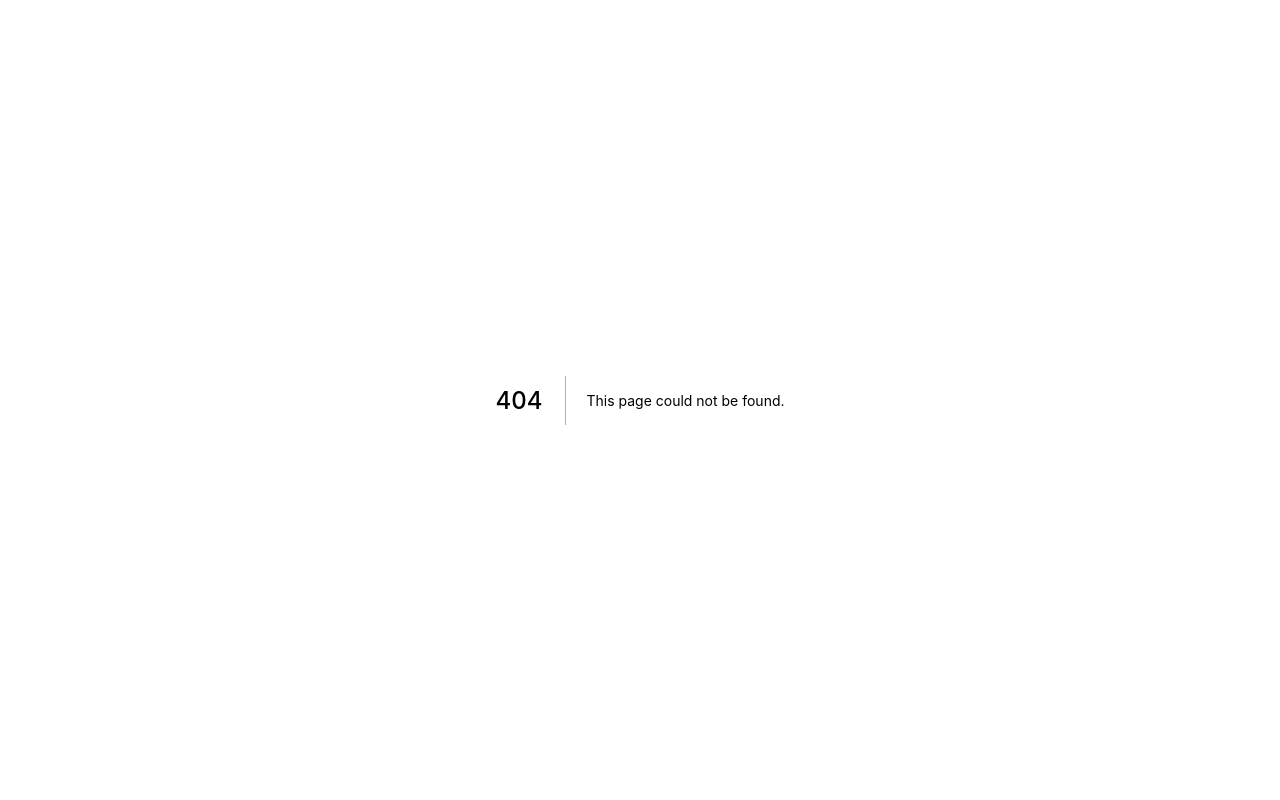
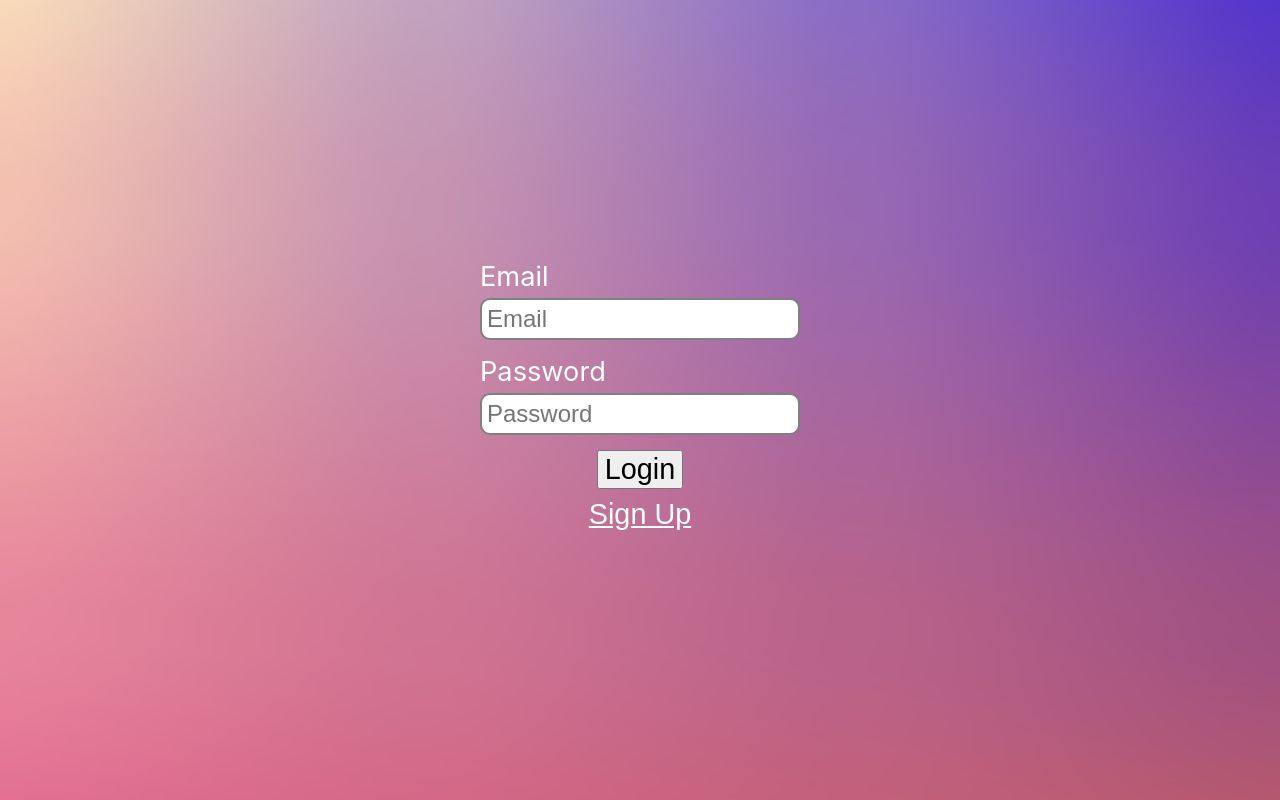
Before and after one commit to arshi45/capt.io, a Next.js app: page /auth in a window 1280 px wide. Before the commit this address had no page. Built offline with nearby package versions, Linux system fonts and the light colour scheme.

Commit message:
Login Page

```diff
--- a/firebase/db.js
+++ b/firebase/db.js
@@ -1,6 +1,7 @@
 // Import the functions you need from the SDKs you need
 import { initializeApp } from "firebase/app";
-import {getStorage} from "firebase/storage"
+import {getStorage} from "firebase/storage";
+import {getAuth} from "firebase/auth";
 // TODO: Add SDKs for Firebase products that you want to use
 // https://firebase.google.com/docs/web/setup#available-libraries
 
@@ -19,5 +20,6 @@ const firebaseConfig = {
 // Initialize Firebase
 const app = initializeApp(firebaseConfig);
 const storage = getStorage(app);
+const auth = getAuth(app)
 
-export default storage
+export {storage,auth}
--- a/next.config.js
+++ b/next.config.js
@@ -1,6 +1,15 @@
 /** @type {import('next').NextConfig} */
 const nextConfig = {
   reactStrictMode: true,
+  async redirects() {
+    return [
+      {
+        source: '/',
+        destination: '/auth',
+        permanent: true,
+      },
+    ]
+  },
   swcMinify: true,
   images: {
     unoptimized: true,
--- /dev/null
+++ b/pages/auth.js
@@ -0,0 +1,70 @@
+import { useState } from "react";
+import styles from "../styles/Auth.module.css"
+import { auth } from "../firebase/db";
+import {createUserWithEmailAndPassword, signInWithEmailAndPassword} from "firebase/auth"
+import { useRouter } from "next/router";
+
+const Auth = () => {
+
+    const router = useRouter();
+    const [details,setDetails] = useState({
+        email:'',
+        password:''
+    });
+
+    const [type,setType] = useState(false)
+
+
+    const handleLogin = () => {
+        signInWithEmailAndPassword(auth,details.email,details.password)
+        .then( (userCredential) => {
+            const user  = userCredential.user;
+            router.push('/')
+        }).catch( (error) => {
+            console.log(error)
+        })
+    }
+
+    const handleSignup = () => {
+        console.log(details)
+        createUserWithEmailAndPassword(auth,details.email,details.password)
+        .then( (userCredential) => {
+            const user  = userCredential.user;
+            router.push('/')
+        }).catch( (error) => {
+            console.log(error)
+        })
+
+    }
+
+    const handleChange = (e) => {
+        setDetails(prevState => {
+            return {...prevState,
+            [e.target.name]:e.target.value
+            }
+        })
+    }
+
+    const handleClick = () => {
+        setType(!type)
+    }
+
+    return (
+        <div className={styles.auth}>
+            <div className={styles.authForm}>
+                <label>Email</label>
+                <input type="email" placeholder="Email" name="email" onChange={handleChange}/>
+                <label>Password</label>
+                <input type="password" placeholder="Password" name="password" onChange={handleChange}/>
+                {type?<div><label>Enter your password again</label>
+                <input type="password" placeholder="Password"/></div>:null}
+                {type?null:<button onClick={handleLogin}>Login</button>}
+                {type?<button onClick={handleSignup}>SignUp</button>:null}
+                {type?null:<button onClick={handleClick} className={styles.link}>Sign Up</button>}
+                {type?<button onClick={handleClick} className={styles.link}>Login</button>:null}
+            </div>
+        </div>
+    )
+}
+
+export default Auth;
--- a/pages/generate.js
+++ b/pages/generate.js
@@ -1,10 +1,9 @@
 import styles from "../styles/Generate.module.css"
 import Link from "next/link"
-import storage from "../firebase/db"
+import {storage} from "../firebase/db"
 import {ref} from "firebase/storage"
 import { useState } from "react"
 import { uploadBytes } from "firebase/storage"
-import Image from "next/image"
 
 const Generate = () => {
 
--- a/pages/index.js
+++ b/pages/index.js
@@ -2,7 +2,6 @@ import styles from '../styles/Home.module.css'
 import Footer from './footer'
 import Link from 'next/link'
 import Nav from '../components/navbar'
-import Image from 'next/image'
 
 export default function Home() {
 
--- /dev/null
+++ b/styles/Auth.module.css
@@ -0,0 +1,49 @@
+.auth{
+    background-image: url("../public/images/Rectangle.png");
+    height: 100vh;
+    background-size: cover;
+    text-align: center;
+    display: flex;
+    align-items: center;
+}
+
+.authForm{
+    display:flex;
+    flex-direction:column;
+    justify-content: center;
+    align-items: baseline;
+    width:25vw;
+    margin:auto;
+}
+
+.link{
+    text-decoration: underline;
+    background: transparent;
+    color:white;
+    border:none;
+    margin:3px;
+    font-size: 1.2rem;
+    margin: 8px;
+}
+
+.authForm button{
+    align-self: center;
+    font-size: 1.8rem;
+    cursor:pointer;
+}
+
+
+.authForm input{
+    width: 25vw;
+    font-size: 1.5rem;
+    margin:5px 0 15px 0;
+    border-radius:10px;
+    border-style: solid;
+    border-color:gray;
+    padding:5px;
+}
+
+.authForm label{
+    font-size: 1.7rem;
+    color:white;
+}
```
Also changed, not shown: components/navbar.js (+13 -0 lines), styles/Nav.module.css (+10 -0 lines).
